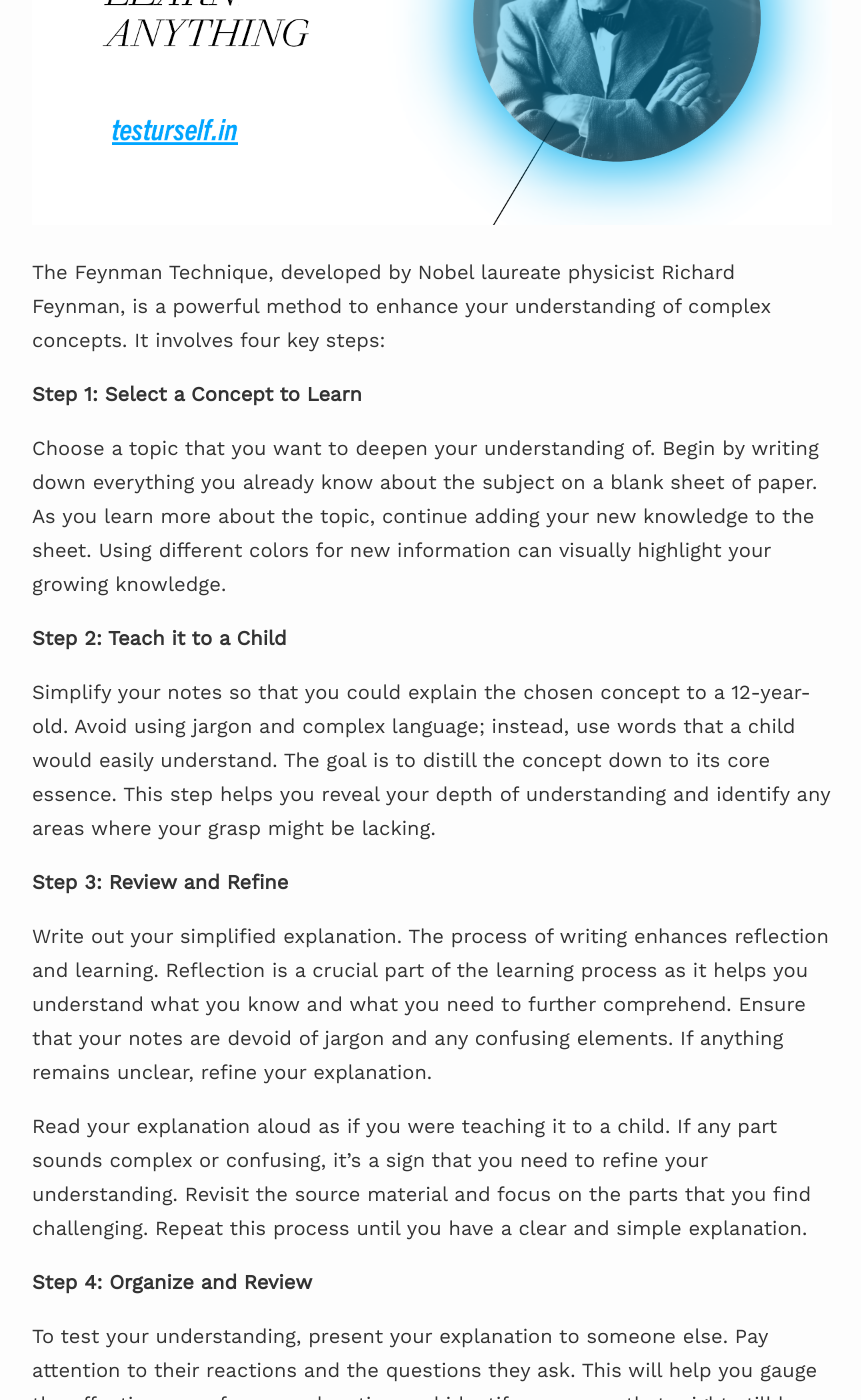
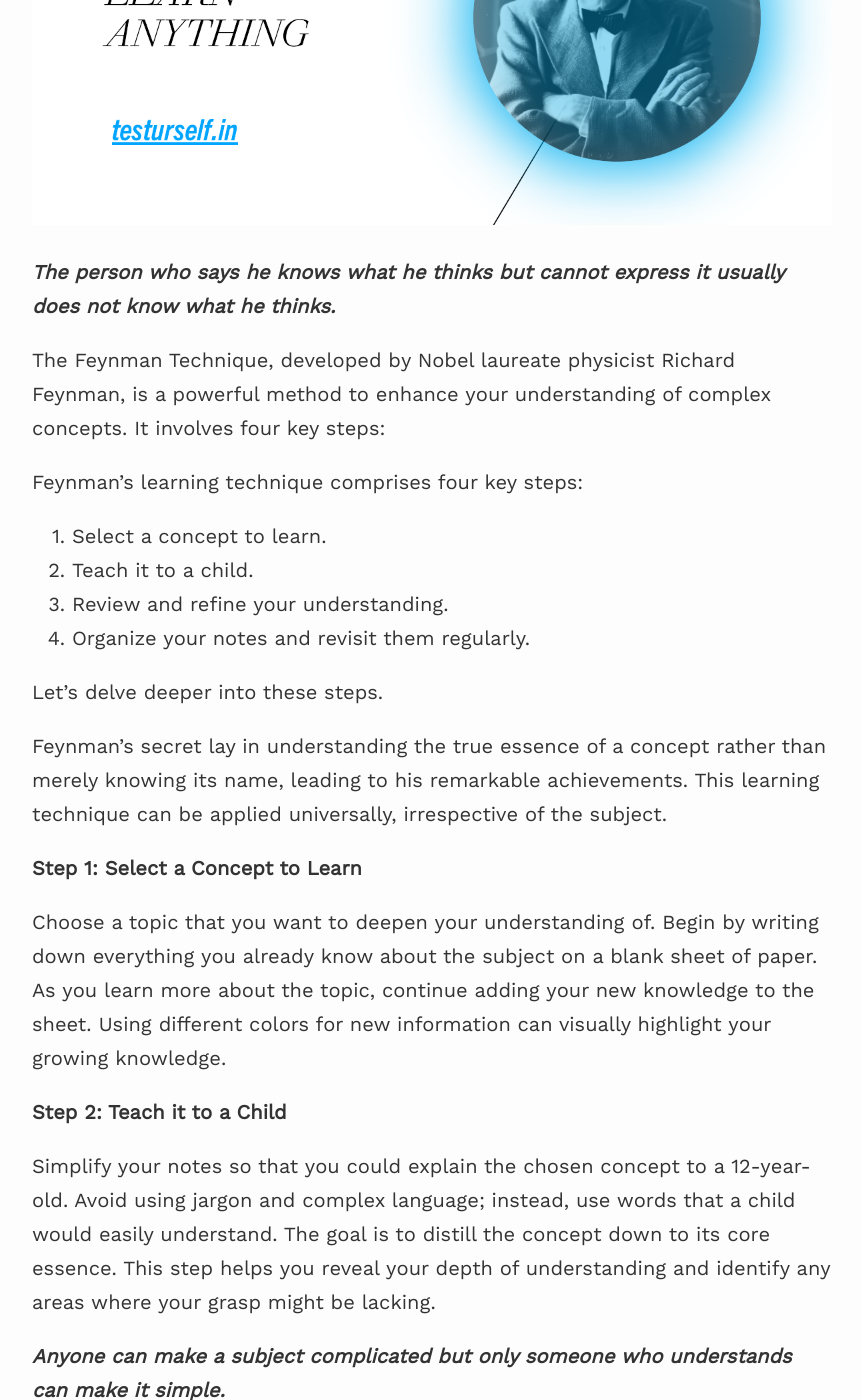
Before and after one commit to Samarjeetkumarsingh/website, a Jekyll site: the page built from _posts/2023-08-18-the-feynman-technique.md, in a window 1280 px wide and 1400 px high, scrolled down 568 px. Shown: the whole window, without its empty margins (208-1069 px from the left). Built offline with Jekyll 4.4.1, drawn with Linux system fonts in a browser that asks for light colours; nearby versions of some CDN libraries.

Commit message:
Update 2023-08-18-the-feynman-technique.md

```diff
--- a/_posts/2023-08-18-the-feynman-technique.md
+++ b/_posts/2023-08-18-the-feynman-technique.md
@@ -4,7 +4,20 @@ title: The Feynman Technique - Master the Art of Learning
 ---
 ![image](/assets/images/feynman.png)
 
+***The person who says he knows what he thinks but cannot express it usually does not know what he thinks.***
+
 The Feynman Technique, developed by Nobel laureate physicist Richard Feynman, is a powerful method to enhance your understanding of complex concepts. It involves four key steps:
+
+Feynman’s learning technique comprises four key steps:
+
+1. Select a concept to learn.
+2. Teach it to a child.
+3. Review and refine your understanding.
+4. Organize your notes and revisit them regularly.
+
+Let’s delve deeper into these steps.
+
+Feynman’s secret lay in understanding the true essence of a concept rather than merely knowing its name, leading to his remarkable achievements. This learning technique can be applied universally, irrespective of the subject.
 
 **Step 1: Select a Concept to Learn**
 
@@ -13,6 +26,8 @@ Choose a topic that you want to deepen your understanding of. Begin by writing d
 **Step 2: Teach it to a Child**
 
 Simplify your notes so that you could explain the chosen concept to a 12-year-old. Avoid using jargon and complex language; instead, use words that a child would easily understand. The goal is to distill the concept down to its core essence. This step helps you reveal your depth of understanding and identify any areas where your grasp might be lacking.
+
+***Anyone can make a subject complicated but only someone who understands can make it simple.***
 
 **Step 3: Review and Refine**
 
```
